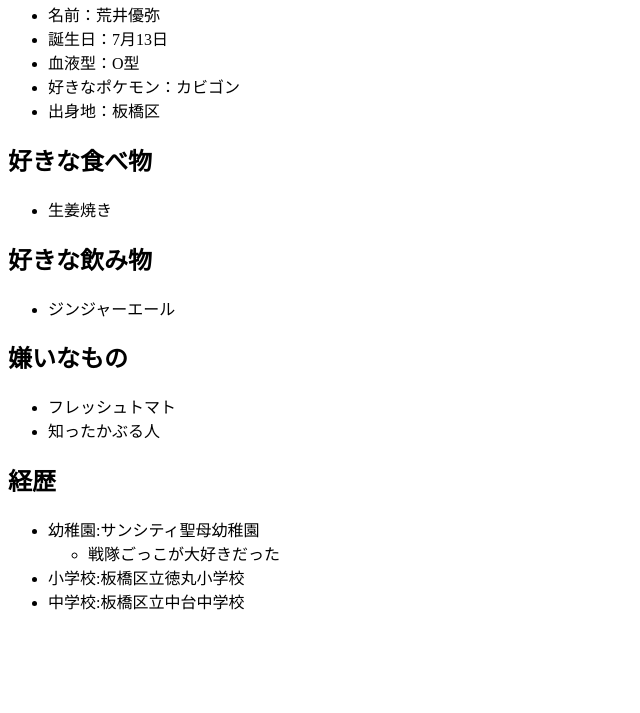
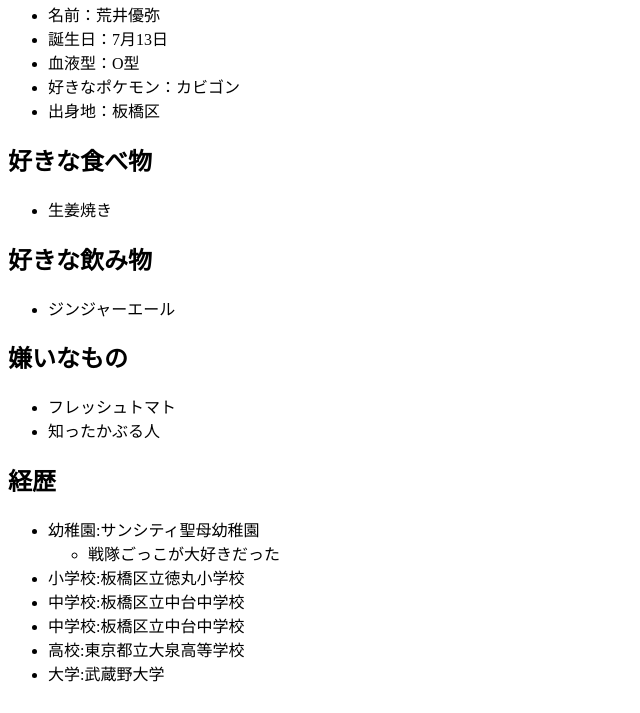
Before and after one commit to yuuyara/DS_programming, a plain HTML site: page index.html in a window 1280 px wide. Shown: the part 87-800 px from the top of the page, without its empty margins (0-640 px from the left). Drawn offline with Linux system fonts and the light colour scheme.

Commit message:
経歴に高校と大学を追記

```diff
--- a/index.html
+++ b/index.html
@@ -50,6 +50,9 @@
             </ul>
 	        <li>小学校:板橋区立徳丸小学校 </li>
 	        <li>中学校:板橋区立中台中学校 </li>
+	        <li>中学校:板橋区立中台中学校 </li>
+	        <li>高校:東京都立大泉高等学校 </li>
+	        <li>大学:武蔵野大学 </li>
         </ul>
 
 
```
